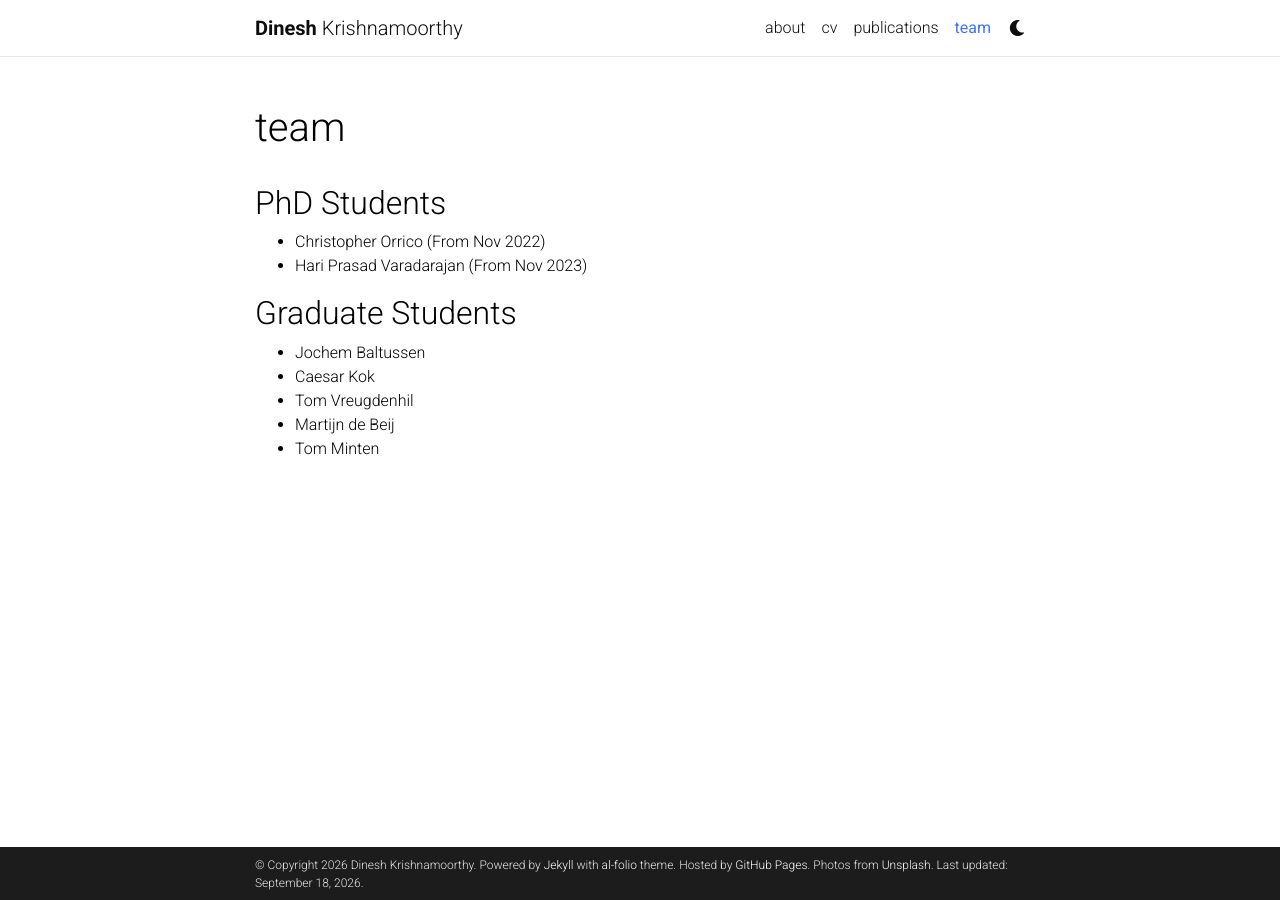
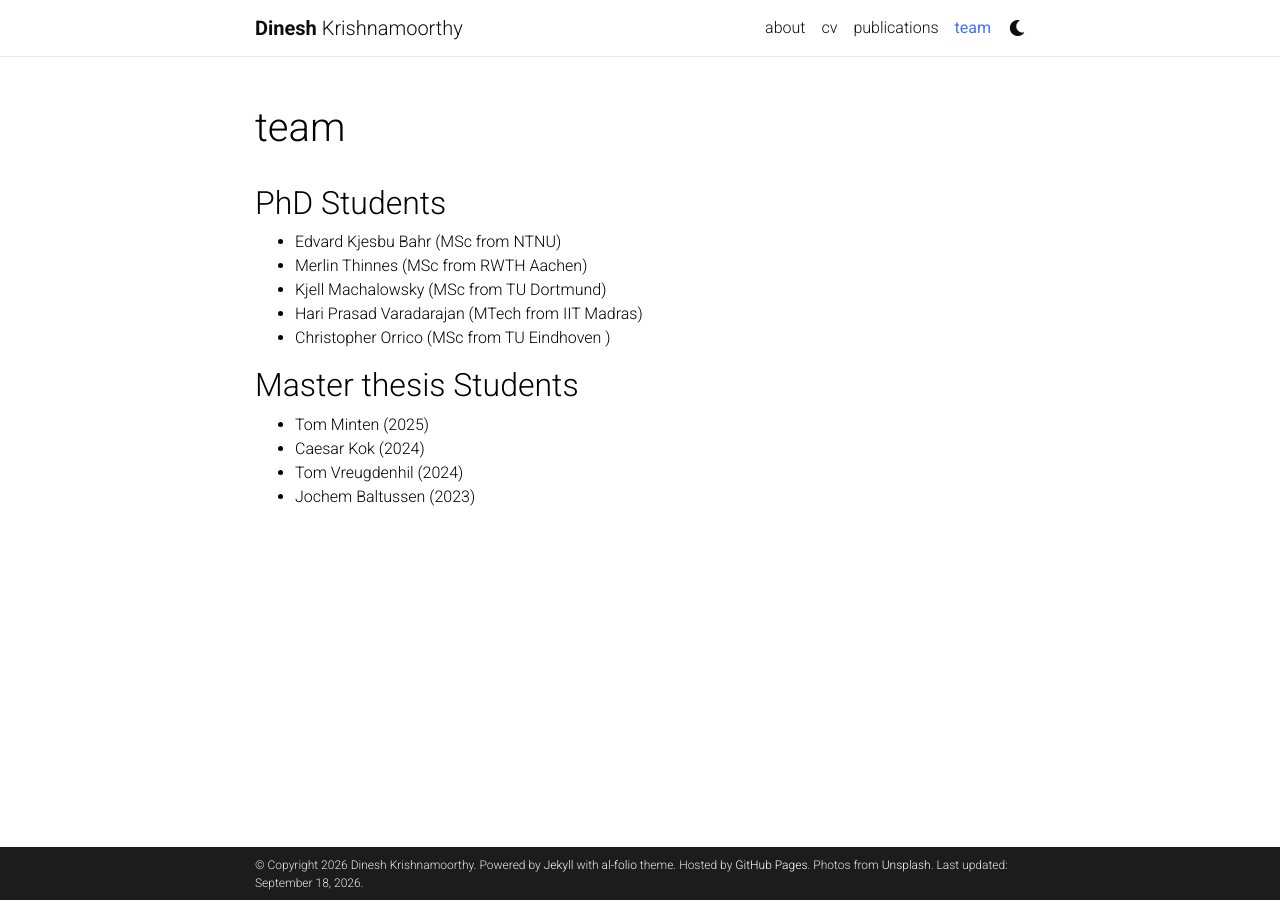
Before and after one commit to dinesh-krishnamoorthy/dinesh-krishnamoorthy.github.io, a Jekyll site: the page built from _pages/team.md, in a window 1280 px wide. Built offline with Jekyll 4.4.1, drawn with Linux system fonts in a browser that asks for light colours; comment, search, counter and statistics services are not loaded; a style sheet for code colours, icons or effects is not loaded.

Commit message:
Update team members and add Master thesis students

```diff
--- a/_pages/team.md
+++ b/_pages/team.md
@@ -8,12 +8,16 @@ nav_order: 4
 
 ## PhD Students ##
 
-* Christopher Orrico (From Nov 2022)
-* Hari Prasad Varadarajan (From Nov 2023)
+* Edvard Kjesbu Bahr (MSc from NTNU)
+* Merlin Thinnes (MSc from RWTH Aachen)
+* Kjell Machalowsky (MSc from TU Dortmund)
+* Hari Prasad Varadarajan (MTech from IIT Madras)
+* Christopher Orrico (MSc from TU Eindhoven )
 
-## Graduate Students ##
-* Jochem Baltussen
-* Caesar Kok
-* Tom Vreugdenhil
-* Martijn de Beij
-* Tom Minten
+
+## Master thesis Students ##
+
+* Tom Minten (2025)
+* Caesar Kok (2024)
+* Tom Vreugdenhil (2024)
+* Jochem Baltussen (2023)
```
